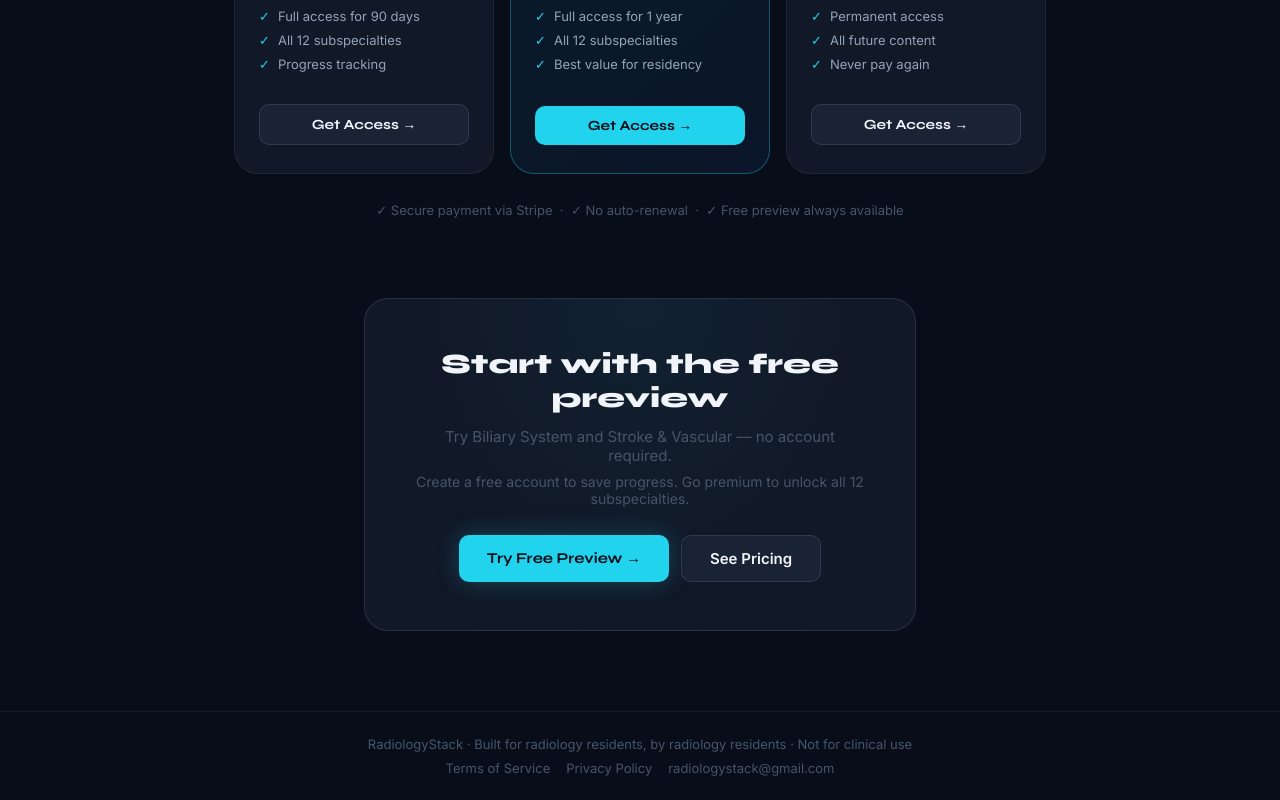
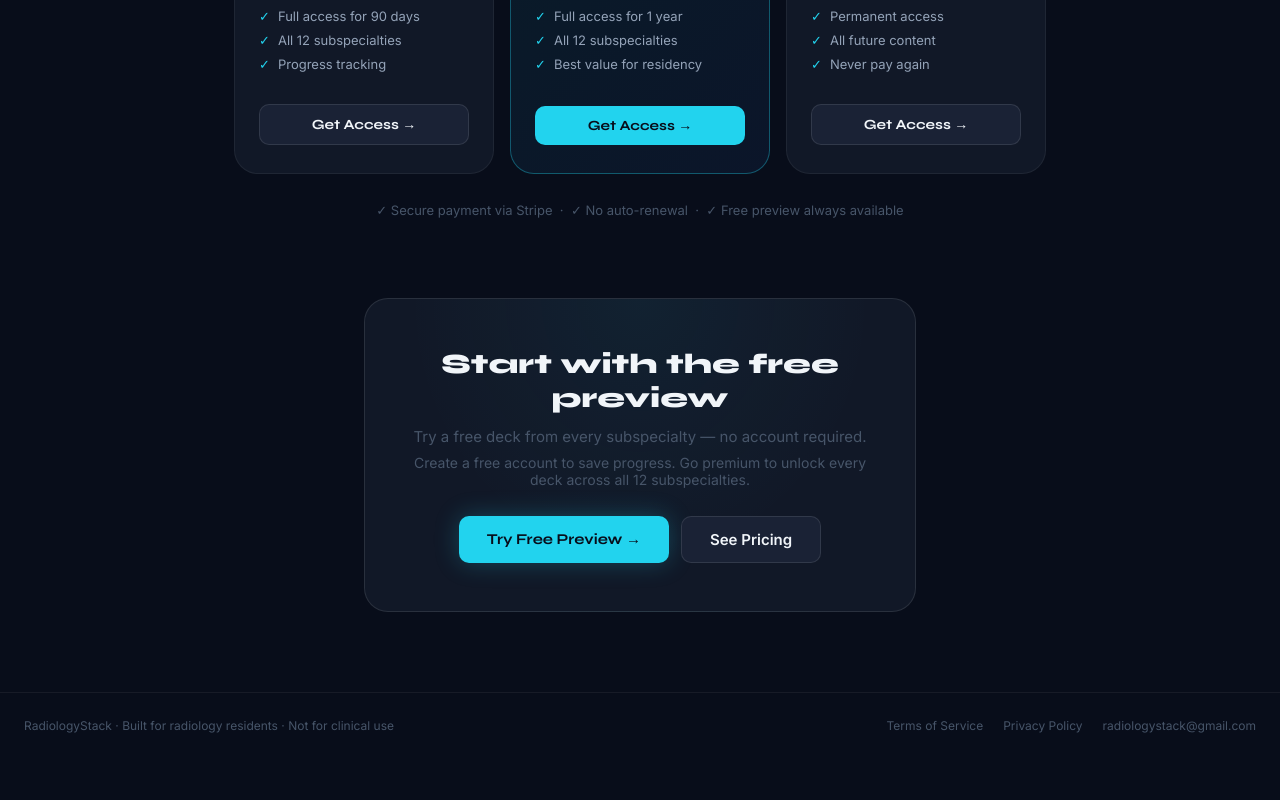
Before and after one commit to applesauce011/Radstack, a React (Vite) app: page / in a window 1280 px wide. Shown: the part 2136-2936 px from the top of the page. After the commit the page ends 2895 px from the top, so only its background shows below. Built offline with nearby package versions, Linux system fonts and the light colour scheme; no server answers.

Commit message:
Minor design fix

```diff
--- a/index.html
+++ b/index.html
@@ -131,7 +131,7 @@
           "name": "Can I try RadiologyStack for free?",
           "acceptedAnswer": {
             "@type": "Answer",
-            "text": "Yes. RadiologyStack offers a free preview of selected decks (Biliary System and Stroke & Vascular) with no account required. A free account lets you save your progress. Premium plans unlock all 12 subspecialty decks."
+            "text": "Yes. RadiologyStack offers a free deck from every subspecialty — 12 free decks in total — with no account required. A free account lets you save your progress. Premium plans unlock every deck across all 12 subspecialties."
           }
         }
       ]
--- a/src/App.jsx
+++ b/src/App.jsx
@@ -19,6 +19,21 @@ import { AdminPage } from './pages/AdminPage'
 import { LoginPage, RegisterPage, ForgotPasswordPage, ResetPasswordPage } from './components/auth/AuthForms'
 import { SUBSPECIALTIES } from './data/index'
 import { Analytics } from '@vercel/analytics/react'
+import { Footer } from './components/layout/Footer'
+
+// ── Footer hidden on study page ──────────────────────────────
+const FOOTER_HIDDEN = [
+  '/study', '/login', '/register',
+  '/forgot-password', '/reset-password',
+  '/checkout/success', '/checkout/cancel',
+  '/redeem', '/admin',
+]
+
+function FooterWithGuard() {
+  const { pathname } = useLocation()
+  if (FOOTER_HIDDEN.includes(pathname)) return null
+  return <Footer />
+}
 
 // ── Scroll to top on every navigation ────────────────────────
 function ScrollToTop() {
@@ -165,6 +180,7 @@ export default function App() {
       <Route path="/admin"     element={<AdminPage />} />
       <Route path="*"          element={<Navigate to="/" replace />} />
     </Routes>
+      <FooterWithGuard />
     </>
   )
 }
--- /dev/null
+++ b/src/components/layout/Footer.jsx
@@ -0,0 +1,45 @@
+import React from 'react'
+import { useNavigate } from 'react-router-dom'
+
+export function Footer() {
+  const navigate = useNavigate()
+
+  return (
+    <footer style={{
+      borderTop: '1px solid var(--border-subtle)',
+      padding: '24px',
+      display: 'flex',
+      flexWrap: 'wrap',
+      alignItems: 'center',
+      justifyContent: 'space-between',
+      gap: '12px',
+      background: 'var(--bg-primary)',
+    }}>
+      <p style={{ margin: 0, fontSize: '12px', color: 'var(--text-muted)', lineHeight: '1.5' }}>
+        RadiologyStack · Built for radiology residents · Not for clinical use
+      </p>
+      <div style={{ display: 'flex', alignItems: 'center', gap: '20px', flexWrap: 'wrap' }}>
+        <button
+          type="button"
+          onClick={() => navigate('/terms')}
+          style={{ background: 'none', border: 'none', padding: 0, cursor: 'pointer', fontSize: '12px', color: 'var(--text-muted)' }}
+        >
+          Terms of Service
+        </button>
+        <button
+          type="button"
+          onClick={() => navigate('/privacy')}
+          style={{ background: 'none', border: 'none', padding: 0, cursor: 'pointer', fontSize: '12px', color: 'var(--text-muted)' }}
+        >
+          Privacy Policy
+        </button>
+        <a
+          href="mailto:radiologystack@gmail.com"
+          style={{ fontSize: '12px', color: 'var(--text-muted)', textDecoration: 'none' }}
+        >
+          radiologystack@gmail.com
+        </a>
+      </div>
+    </footer>
+  )
+}
--- a/src/data/config.js
+++ b/src/data/config.js
@@ -13,9 +13,18 @@
 // These sections are accessible to all users (no account needed).
 // All other non-anatomy sections require a premium subscription.
 export const FREE_SECTIONS = new Set([
-  'neuro-stroke',  // Stroke & Vascular
-  'abd-biliary',   // Biliary System
-  'msk-tumors',    // Bone & Soft Tissue Tumors
+  'msk-tumors',          // Bone & Soft Tissue Tumors  — MSK
+  'neuro-stroke',        // Stroke & Vascular           — Neuroradiology
+  'chest-anatomy',       // Chest Anatomy               — Chest
+  'abd-gi-esophagus',   // Esophagus                   — Abdominal
+  'breast-anatomy',      // Anatomy & Technique         — Breast
+  'gu-retroperitoneum',  // Retroperitoneum & Adrenal   — GU
+  'peds-chest',          // Pediatric Chest             — Pediatric
+  'nucs-physics',        // Radiopharmacy & Physics     — Nuclear Medicine
+  'ir-vasc-anatomy',     // Vascular Anatomy            — IR
+  'ob-early-pregnancy',  // Early Pregnancy & Viability — OB/GYN
+  'cardiac-anatomy',     // Cardiac Anatomy & Physiology — Cardiac
+  'physics-contrast',    // Contrast Media              — Physics
 ])
 
 // ── Anatomy-gated sections ────────────────────────────────────
--- a/src/pages/LandingPage.jsx
+++ b/src/pages/LandingPage.jsx
@@ -382,10 +382,10 @@ export function LandingPage() {
               Start with the free preview
             </h2>
             <p style={{ color: 'var(--text-muted)', marginBottom: '8px', fontSize: '15px' }}>
-              Try Biliary System and Stroke & Vascular — no account required.
+              Try a free deck from every subspecialty — no account required.
             </p>
             <p style={{ color: 'var(--text-muted)', marginBottom: '28px', fontSize: '14px' }}>
-              Create a free account to save progress. Go premium to unlock all 12 subspecialties.
+              Create a free account to save progress. Go premium to unlock every deck across all 12 subspecialties.
             </p>
             <div style={{ display: 'flex', gap: '12px', justifyContent: 'center', flexWrap: 'wrap' }}>
               <button
@@ -416,30 +416,6 @@ export function LandingPage() {
         </section>
       )}
 
-      {/* Footer */}
-      <footer style={{
-        borderTop: '1px solid var(--border-subtle)', padding: '24px',
-        textAlign: 'center', color: 'var(--text-muted)', fontSize: '13px',
-      }}>
-        <div style={{ marginBottom: '8px' }}>
-          RadiologyStack · Built for radiology residents, by radiology residents · Not for clinical use
-        </div>
-        <div style={{ display: 'flex', gap: '16px', justifyContent: 'center', flexWrap: 'wrap' }}>
-          <button
-            onClick={() => window.location.href = '/terms'}
-            style={{ background: 'none', border: 'none', color: 'var(--text-muted)', cursor: 'pointer', fontSize: '13px', fontFamily: 'inherit' }}
-          >
-            Terms of Service
-          </button>
-          <button
-            onClick={() => window.location.href = '/privacy'}
-            style={{ background: 'none', border: 'none', color: 'var(--text-muted)', cursor: 'pointer', fontSize: '13px', fontFamily: 'inherit' }}
-          >
-            Privacy Policy
-          </button>
-          <span>radiologystack@gmail.com</span>
-        </div>
-      </footer>
     </div>
   )
 }
--- a/src/pages/PricingPage.jsx
+++ b/src/pages/PricingPage.jsx
@@ -183,7 +183,7 @@ export function PricingPage() {
           fontSize: '13px', color: 'var(--text-muted)',
           marginBottom: '32px', textAlign: 'center',
         }}>
-          Not ready? Try <strong style={{ color: 'var(--text-secondary)' }}>Biliary System</strong> and <strong style={{ color: 'var(--text-secondary)' }}>Stroke & Vascular</strong> for free — no account required.
+          Not ready? Try a <strong style={{ color: 'var(--text-secondary)' }}>free deck from every subspecialty</strong> — no account required.
         </div>
 
         {/* Pricing cards */}
```
Also changed, not shown: .claude/settings.local.json, src/data/decks/msk.js.
